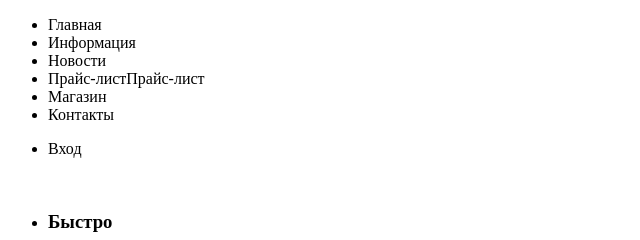
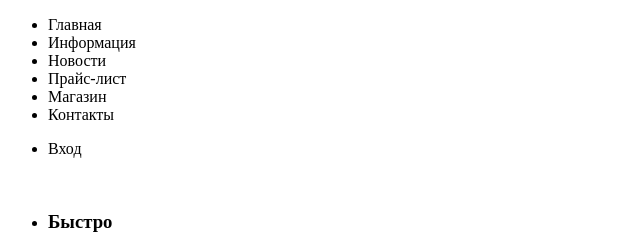
Before and after one commit to aleksandrO3/barbershop, a plain HTML site: page index.html in a window 1280 px wide. Shown: the top 240 px of the page, 0-640 px from the left. Drawn offline with Linux system fonts and the light colour scheme.

Commit message:
Update index.html

```diff
--- a/index.html
+++ b/index.html
@@ -10,7 +10,7 @@
                     <li><a>Главная</a></li>
                     <li><a>Информация</a></li>
                     <li><a>Новости</a></li>
-                    <li><a>Прайс-лист</a>Прайс-лист</li>
+                    <li><a>Прайс-лист</a></li>
                     <li><a>Магазин</a></li>
                     <li><a>Контакты</a></li>
                 </ul>
```
